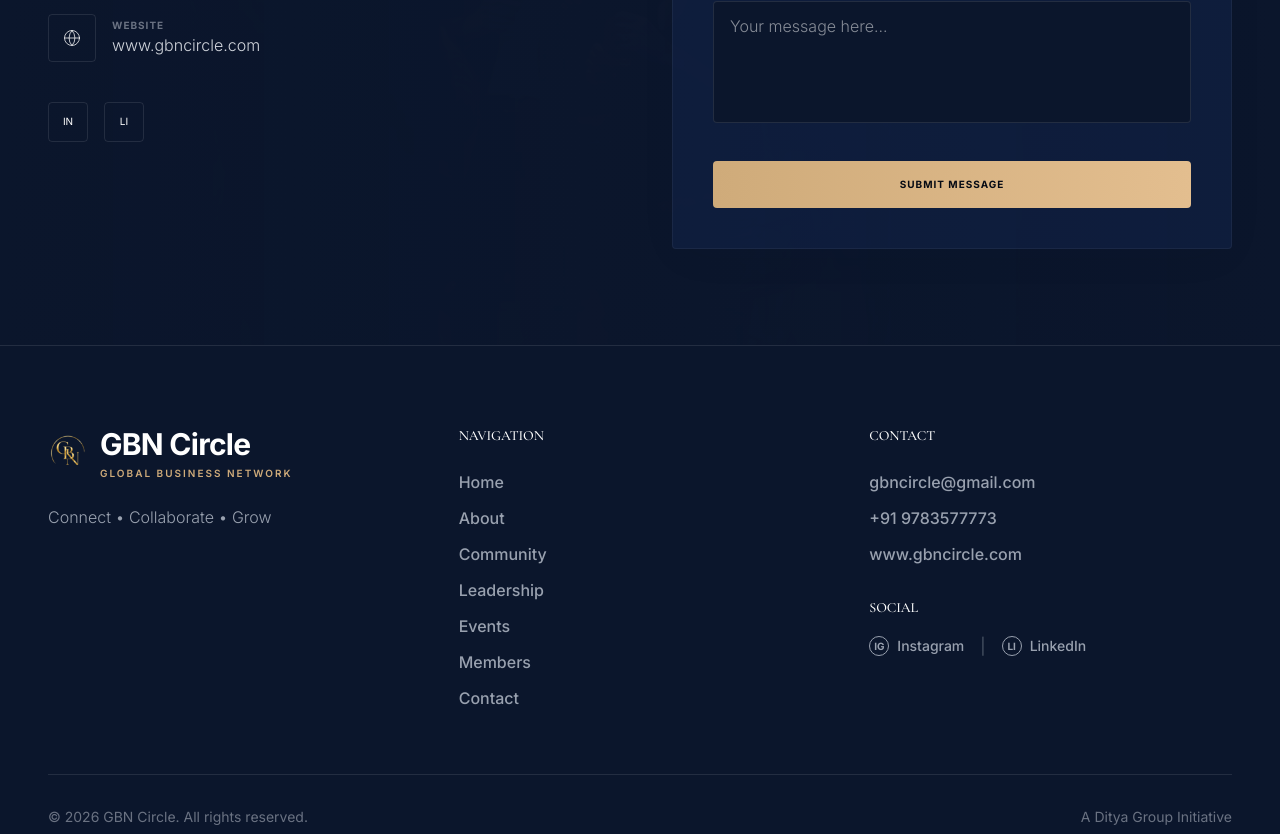
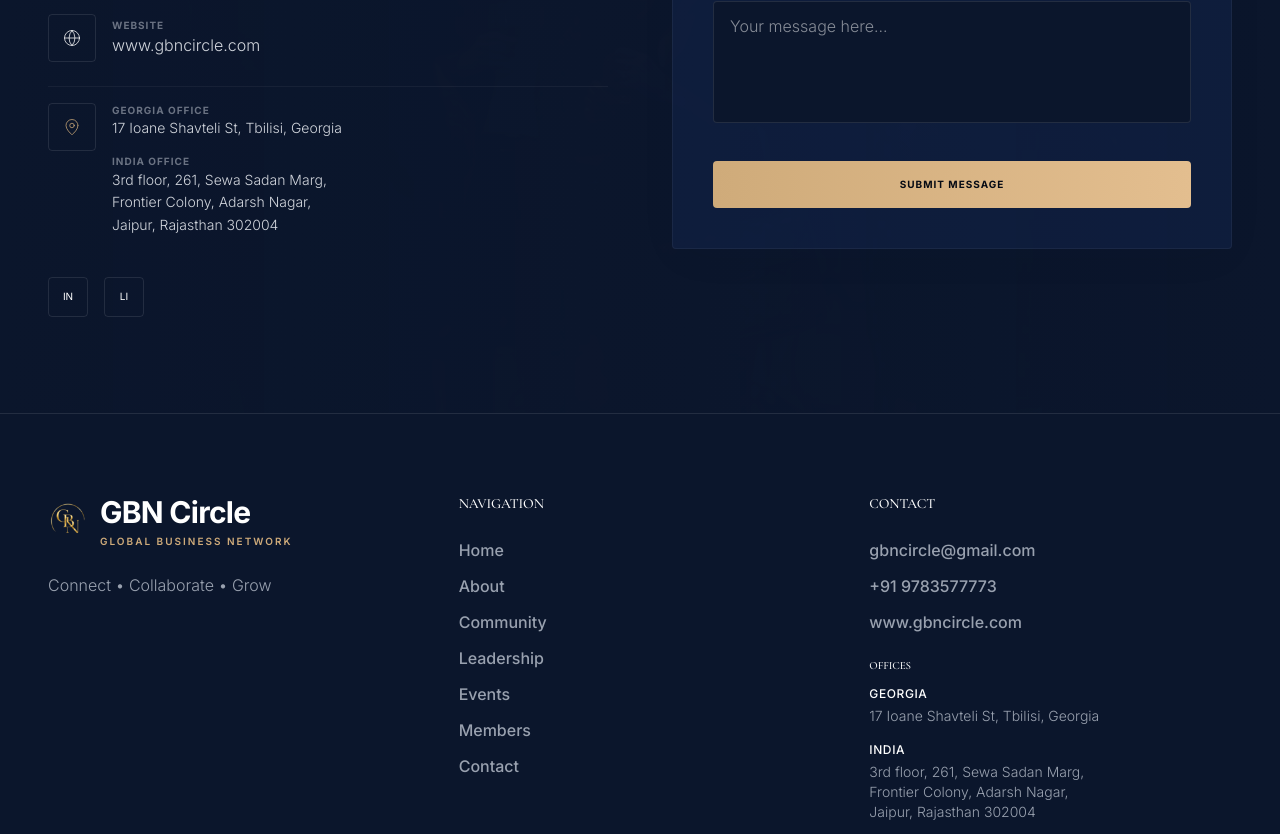
Before and after one commit to nimethfernando/gbn-circle, a Next.js app: page / in a window 1280 px wide. Shown: the part 10286-11120 px from the top of the page. Built offline with nearby package versions, Linux system fonts and the light colour scheme.

Commit message:
Add physical office addresses (Georgia & India) to Footer and Contact sections

```diff
--- a/src/components/home/Contact.tsx
+++ b/src/components/home/Contact.tsx
@@ -1,4 +1,4 @@
-import { Mail, Phone, Globe } from "lucide-react";
+import { Mail, Phone, Globe, MapPin } from "lucide-react";
 import Image from "next/image";
 
 export default function Contact() {
@@ -44,7 +44,7 @@
                             </a>
 
                             <a href="https://www.gbncircle.com" target="_blank" rel="noopener noreferrer" className="flex items-center group">
-                                <div className="w-12 h-12 border border-white/10 rounded-sm flex items-center justify-center mr-4 group-hover:border-gbn-gold group-hover:text-gbn-gold transition-colors text-white">
+                                <div className="w-12 h-12 border border-white/10 rounded-sm flex items-center justify-center mr-4 group-hover:border-gbn-gold group-hover:text-gbn-gold transition-colors text-white shrink-0">
                                     <Globe size={18} strokeWidth={1} />
                                 </div>
                                 <div>
@@ -52,6 +52,26 @@
                                     <p className="font-light text-gray-300 group-hover:text-white transition-colors">www.gbncircle.com</p>
                                 </div>
                             </a>
+
+                            <div className="flex items-start group pt-4 border-t border-white/5">
+                                <div className="w-12 h-12 border border-white/10 rounded-sm flex items-center justify-center mr-4 text-gbn-gold shrink-0">
+                                    <MapPin size={18} strokeWidth={1} />
+                                </div>
+                                <div className="space-y-4">
+                                    <div>
+                                        <p className="text-[10px] tracking-widest uppercase font-bold text-gray-500">Georgia Office</p>
+                                        <p className="font-light text-gray-300 text-sm">17 Ioane Shavteli St, Tbilisi, Georgia</p>
+                                    </div>
+                                    <div>
+                                        <p className="text-[10px] tracking-widest uppercase font-bold text-gray-500">India Office</p>
+                                        <p className="font-light text-gray-300 text-sm leading-relaxed">
+                                            3rd floor, 261, Sewa Sadan Marg, <br />
+                                            Frontier Colony, Adarsh Nagar, <br />
+                                            Jaipur, Rajasthan 302004
+                                        </p>
+                                    </div>
+                                </div>
+                            </div>
                         </div>
 
                         <div className="flex items-center space-x-4">
--- a/src/components/layout/Footer.tsx
+++ b/src/components/layout/Footer.tsx
@@ -58,10 +58,22 @@
                     {/* Contact & Social */}
                     <div className="md:col-span-1">
                         <h4 className="text-lg font-bold text-white mb-6 uppercase tracking-wider text-sm">Contact</h4>
-                        <ul className="space-y-3 mb-8 text-gray-400 font-medium">
+                        <ul className="space-y-3 mb-6 text-gray-400 font-medium">
                             <li><a href="mailto:gbncircle@gmail.com" className="hover:text-white transition-colors">gbncircle@gmail.com</a></li>
                             <li><a href="tel:+919783577773" className="hover:text-white transition-colors">+91 9783577773</a></li>
                             <li><a href="https://www.gbncircle.com" className="hover:text-white transition-colors">www.gbncircle.com</a></li>
+                        </ul>
+
+                        <h4 className="text-[11px] font-bold text-gbn-gold mb-3 uppercase tracking-wider">Offices</h4>
+                        <ul className="space-y-4 mb-8 text-gray-400 font-light text-sm">
+                            <li>
+                                <strong className="block text-white font-medium text-xs mb-1 uppercase tracking-wider">Georgia</strong>
+                                17 Ioane Shavteli St, Tbilisi, Georgia
+                            </li>
+                            <li>
+                                <strong className="block text-white font-medium text-xs mb-1 uppercase tracking-wider">India</strong>
+                                3rd floor, 261, Sewa Sadan Marg,<br />Frontier Colony, Adarsh Nagar,<br />Jaipur, Rajasthan 302004
+                            </li>
                         </ul>
 
                         <h4 className="text-lg font-bold text-white mb-4 uppercase tracking-wider text-sm">Social</h4>
```
